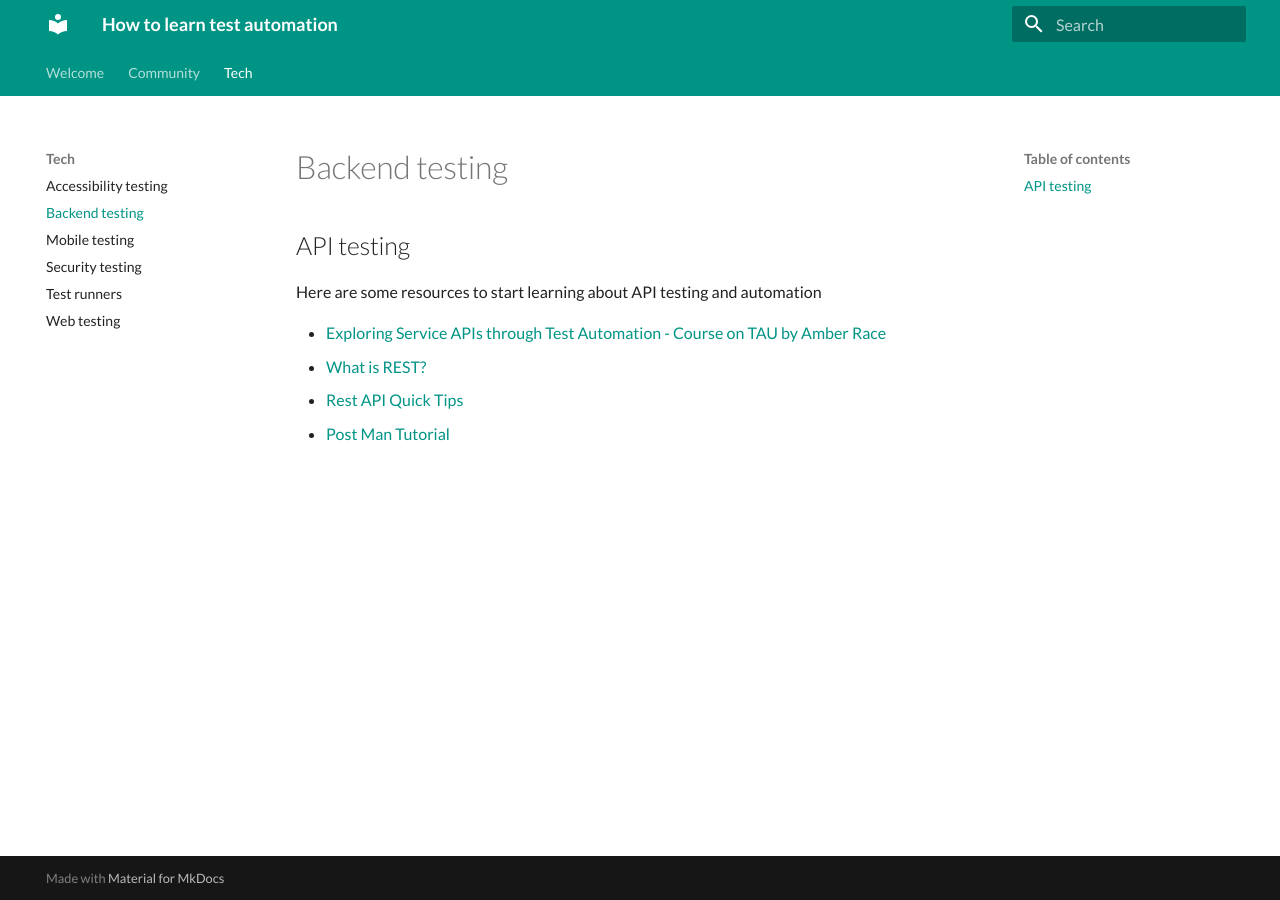
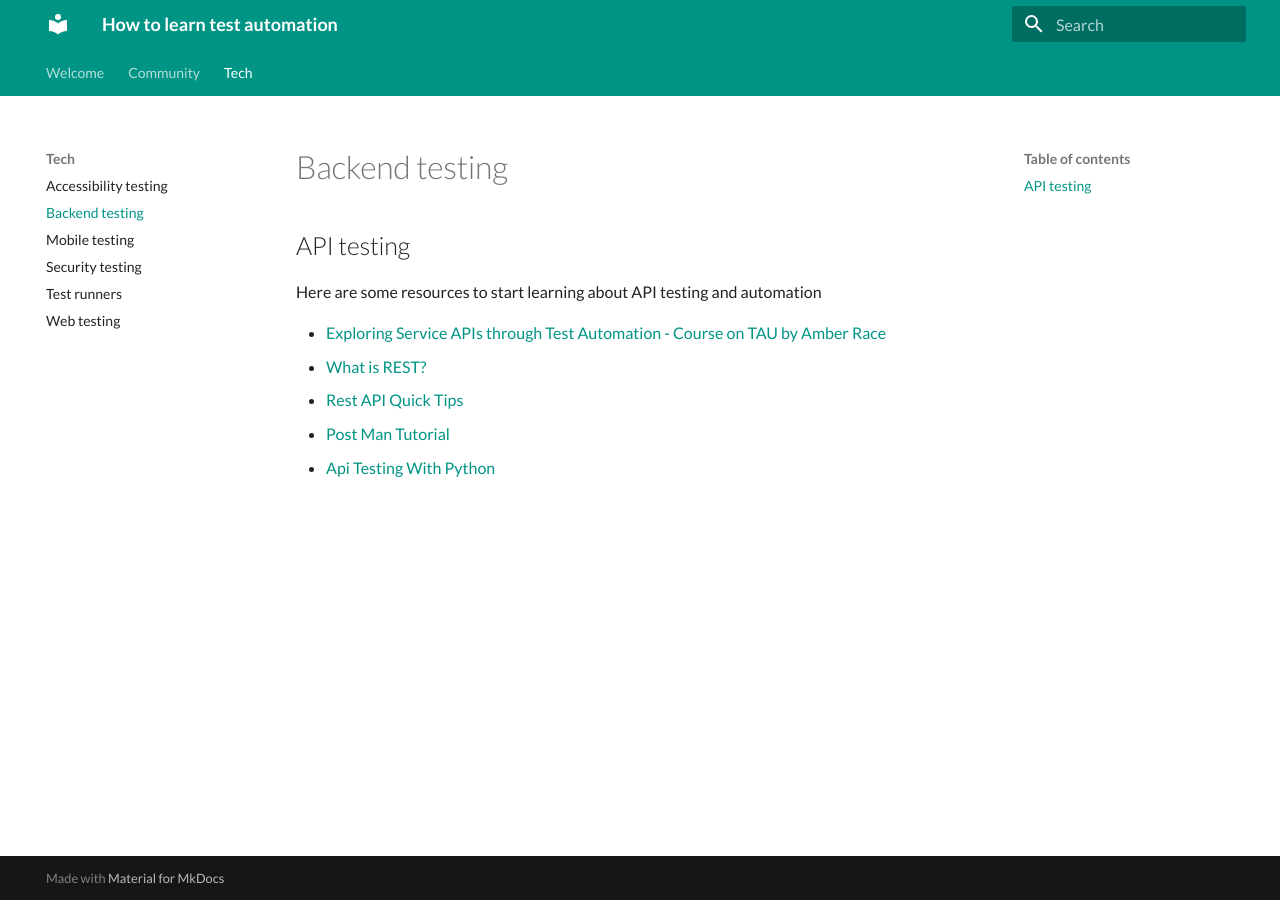
Before and after one commit to automationhacks/how-to-learn-test-automation, an MkDocs documentation site: the page built from docs/tech/backend.md, in a window 1280 px wide. Built offline with MkDocs 1.6.1 and Material for MkDocs 9.7.7, drawn with Linux system fonts in a browser that asks for light colours.

Commit message:
Python api testing tutorial

```diff
--- a/docs/tech/backend.md
+++ b/docs/tech/backend.md
@@ -8,3 +8,4 @@ Here are some resources to start learning about API testing and automation
 - [What is REST?](https://developer.mozilla.org/en-US/docs/Glossary/REST)
 - [Rest API Quick Tips](https://www.restapitutorial.com/lessons/restquicktips.html)
 - [Post Man Tutorial ](https://youtube.com/playlist?list=PL6iUkDSEH9SvsgM4zyFrTnaewN65NZHAG)
+- [Api Testing With Python](https://www.youtube.com/watch?v=YeAWDfxqD7g)
```
